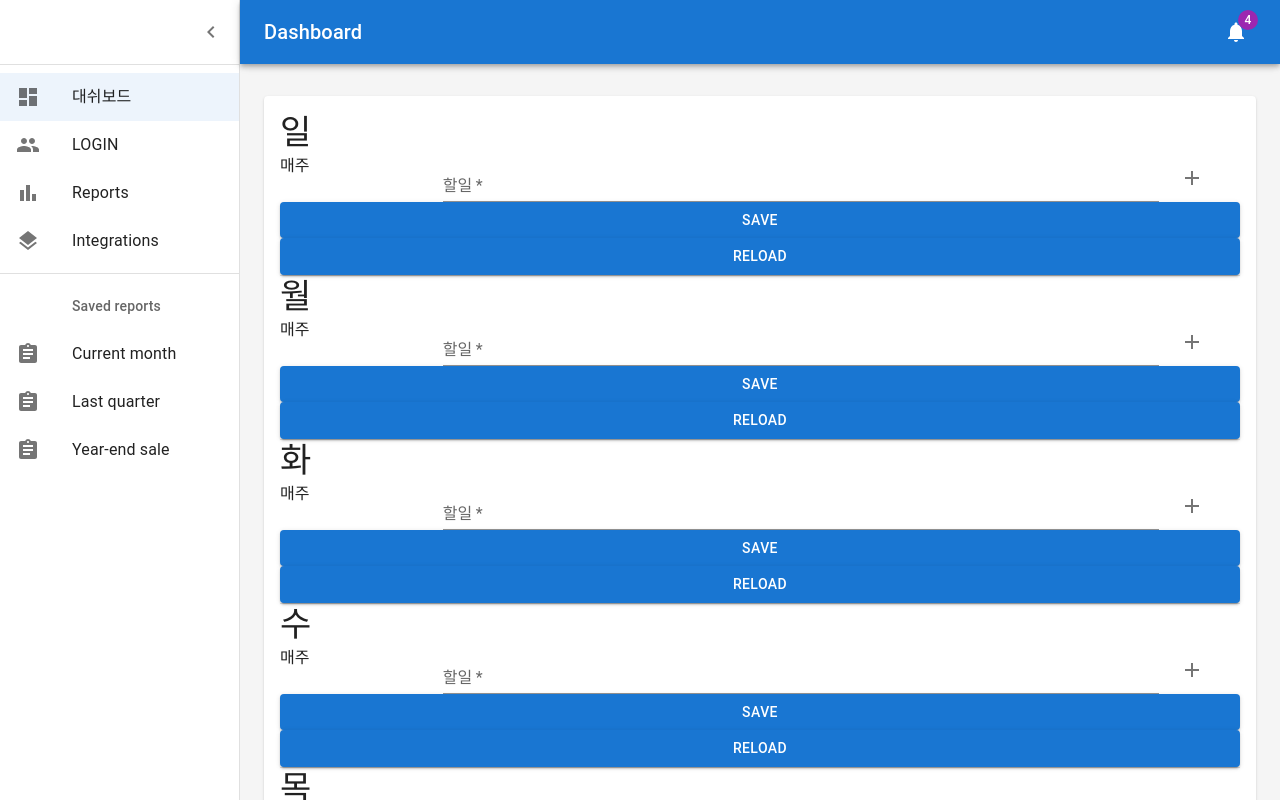
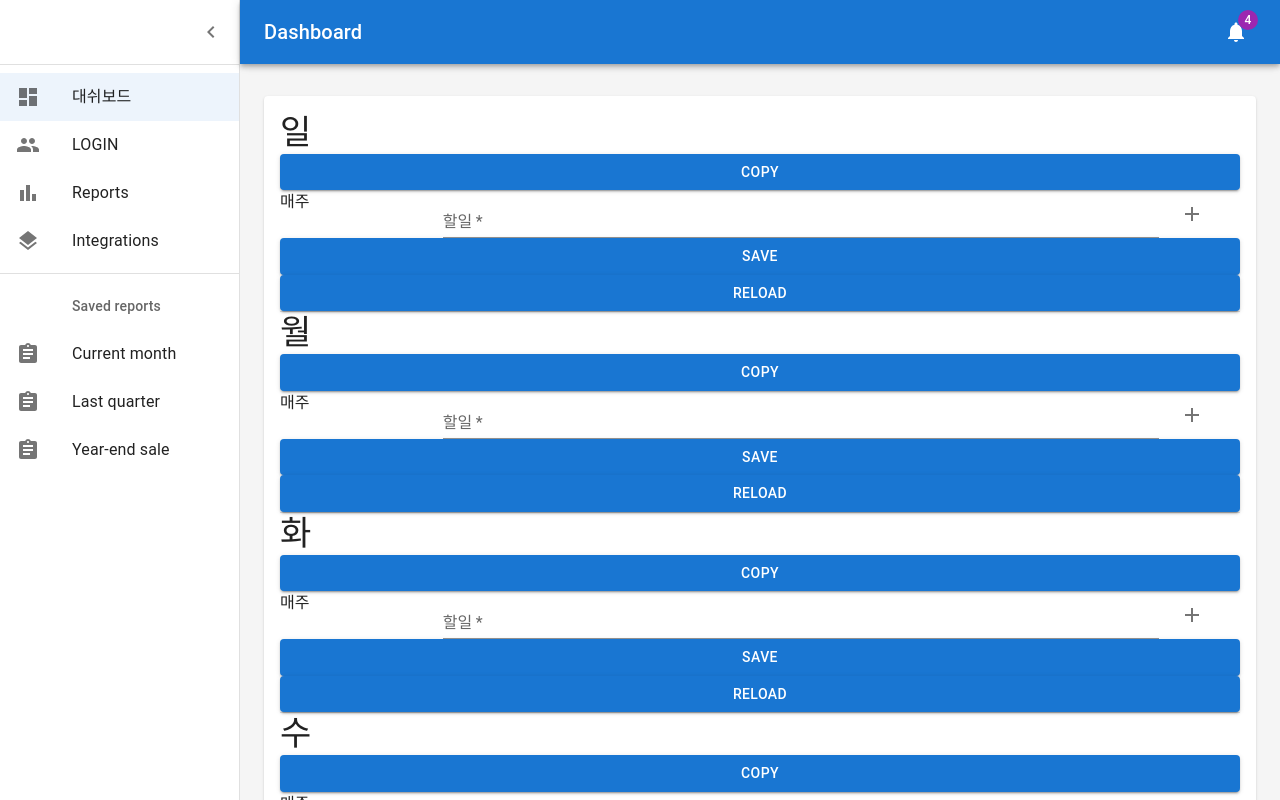
Before and after one commit to nacamp/js-react-works, a React (Create React App) app: page /routine in a window 1280 px wide. Built offline with nearby package versions, Linux system fonts and the light colour scheme.

Commit message:
[feature]todo 목로 텍스트로 복사

```diff
--- a/package.json
+++ b/package.json
@@ -25,7 +25,8 @@
     "react-router-dom": "6.3.0",
     "@types/react-router-dom": "5.3.3",
     "react-query": "3.39.1",
-    "dayjs": "1.11.3"
+    "dayjs": "1.11.3",
+    "copy-to-clipboard": "3.3.1"
   },
   "scripts": {
     "start": "react-scripts start",
--- a/src/components/TodoTemplate.tsx
+++ b/src/components/TodoTemplate.tsx
@@ -22,6 +22,7 @@ import Box from '@mui/material/Box';
 import 'dayjs/locale/ko';
 import dayjs from 'dayjs';
 import { useParams } from 'react-router-dom';
+import copy from 'copy-to-clipboard';
 
 // import Snackbar from '@mui/material/Snackbar';
 // import Alert from '@mui/material/Alert';
@@ -189,6 +190,18 @@ function TodoTemplate(props: ITodoTemplate) {
         toggleReload(!reload);
     }
 
+    function handleCopy(event: React.MouseEvent<HTMLElement>, text: string) {
+        const x = todoList.reduce(function(a, b) {return a + ["", "\r"][+!!a.length] + b.text;}, "");
+        copy(x);
+        // // todoList.map()
+        // const x = todoList.reduce(function(a, b) {return a + ["", "\r"][+!!a.length] + b.text;}, "");
+        // // todoList.forEach(e => console.log(e.text));
+        // // console.log(JSON.stringify(todoList));
+        // // console.log(todoList);
+        // console.log(x);
+    }
+
+
     useEffect(() => {
         setFallback(true);
         if (responseGet.isSuccess) {
@@ -258,6 +271,7 @@ function TodoTemplate(props: ITodoTemplate) {
     return (
         <>
             {props.children}
+            <Button variant="contained" onClick={(e) => handleCopy(e, "clicked")}>copy</Button>
             <Table size="small">
                 <TableBody>
                     {todoList.map((row) => (
```
